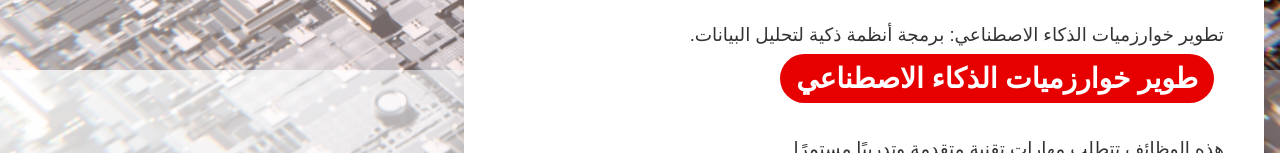
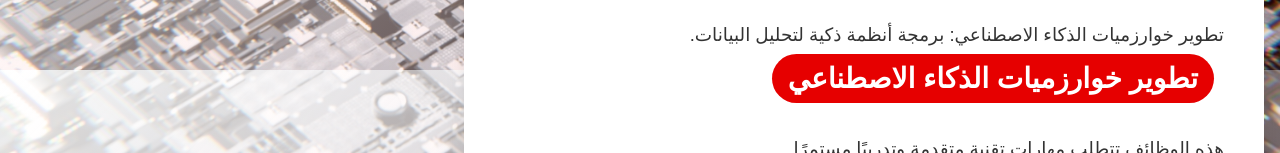
Before and after one commit to MahmoudElzaeem/Vodafone-Ai, a plain HTML site: page gob-new.html in a window 1280 px wide. Shown: the part 730-883 px from the top of the page. Drawn offline with Linux system fonts and the light colour scheme.

Commit message:
Add files via upload

```diff
--- a/gob-new.html
+++ b/gob-new.html
@@ -288,7 +288,7 @@
           <button><a href="pro mod .html">التقنيات الذكية في الاتصالات</a></button>
         </li>
         <li>تطوير خوارزميات الذكاء الاصطناعي: برمجة أنظمة ذكية لتحليل البيانات.
-          <button><a href="improve int.html">طوير خوارزميات الذكاء الاصطناعي</a></button>
+          <button><a href="improve int.html">تطوير خوارزميات الذكاء الاصطناعي</a></button>
         </li>
       </ul>
       <p>هذه الوظائف تتطلب مهارات تقنية متقدمة وتدريبًا مستمرًا.</p>
```
